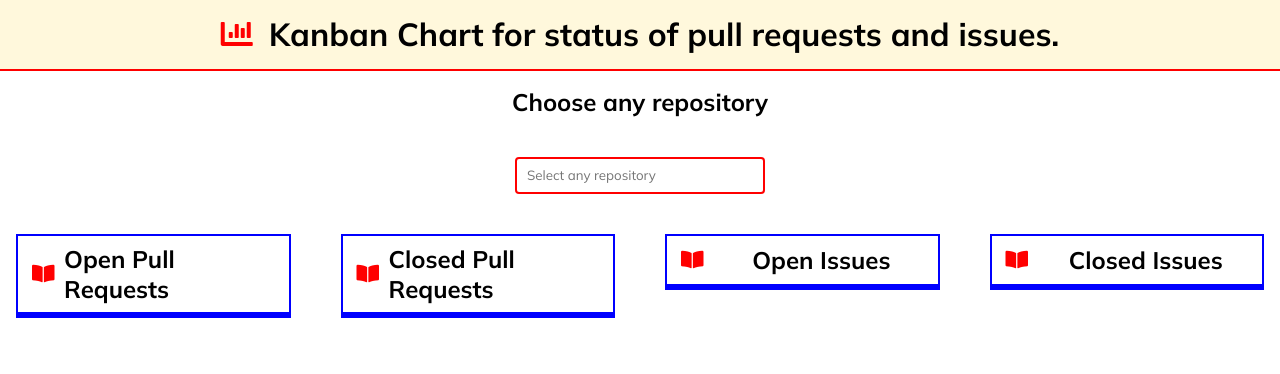
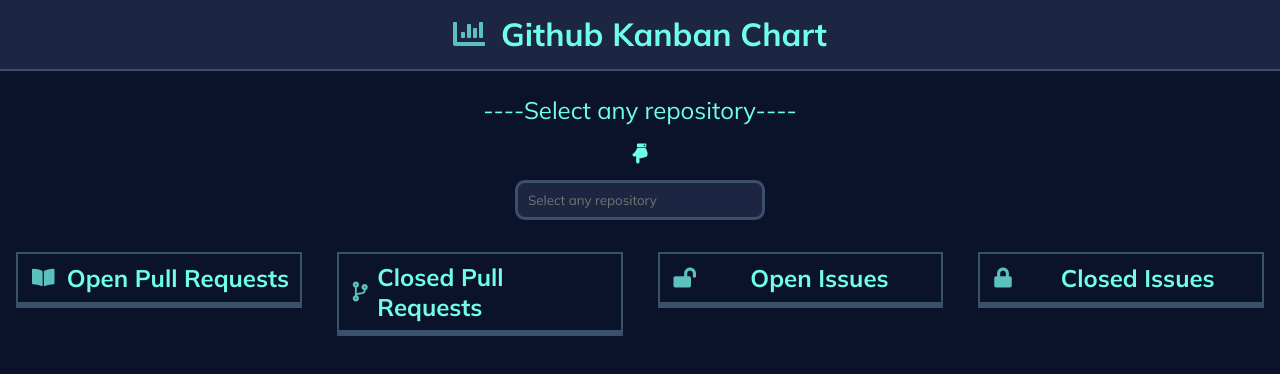
Before and after one commit to codescientist703/github-kanban, a website: page index.html in a window 1280 px wide. Drawn offline with Linux system fonts and the light colour scheme; no server answers.

Commit message:
made ui and color changes

```diff
--- a/index.css
+++ b/index.css
@@ -1,5 +1,12 @@
 @import url('https://fonts.googleapis.com/css2?family=Mulish:wght@400;500;600;700&display=swap');
 
+:root {
+  --bg-color: #0b132b;
+  --primary-color: #3a506b;
+  --secondary-color: #5bc0be;
+  --light-bg-color: #1c2541;
+  --font-color: #6fffe9;
+}
 * {
   box-sizing: border-box;
   outline: 0;
@@ -10,23 +17,47 @@
   scroll-behavior: smooth;
 }
 body {
-  background: rgba(255, 255, 255, 0.807);
+  background: var(--bg-color);
+  color: var(--font-color);
+}
+p,
+div {
+  color: var(--font-color);
+}
+
+h1,
+h2,
+h3 {
+  color: var(--font-color);
+}
+
+h1 {
+  font-size: 1.5rem;
+}
+h2 {
+  font-size: 1.3rem;
+}
+ul {
+  margin: 0;
+  padding: 0;
+  list-style: none;
 }
 .header {
   text-align: center;
   padding: 0.9rem;
-  background: cornsilk;
-  border-bottom: 2px solid red;
+  background: var(--light-bg-color);
+  border-bottom: 2px solid var(--primary-color);
+  margin-bottom: 1.5rem;
 }
 .main-icon {
   margin-right: 1rem;
-  color: red;
+  color: var(--secondary-color);
 }
-.content {
-  padding: 1rem;
-}
-.content .content-heading {
+
+.content-heading {
   text-align: center;
+  font-weight: 400;
+  margin-bottom: 1rem;
 }
 .container {
   display: grid;
@@ -35,7 +66,8 @@
     'two'
     'three'
     'four';
-  grid-column-gap: 50px;
+  grid-column-gap: 35px;
+  padding: 0rem 1rem;
 }
 .board-col1 {
   grid-area: one;
@@ -54,26 +86,28 @@
   align-items: center;
   justify-content: center;
   padding: 0.5rem;
-  border: 2px solid blue;
+  border: 2px solid var(--primary-color);
 }
 .board-content {
-  border: 2px solid blue;
+  border: 2px solid var(--primary-color);
 }
 .col-heading {
   margin-right: auto;
+  color: var(--font-color);
 }
 .col-icon {
   margin-right: auto;
   font-size: 20px;
   padding: 6px;
-  color: red;
+  color: var(--secondary-color);
   padding-right: 0.6rem;
 }
 .card {
   padding: 0.8rem;
   color: inherit;
-  background: lightblue;
-  margin: 0.4rem;
+  background: var(--light-bg-color);
+  margin: 0.5rem;
+  border-radius: 6px;
 }
 .card a {
   display: block;
@@ -92,26 +126,37 @@
   border-radius: 5px;
   margin: 0.3rem;
   padding: 0.4rem;
-  background: orange;
 }
 .card-footer {
   display: flex;
   justify-content: flex-end;
   align-items: center;
 }
+.card-users {
+  color: var(--secondary-color);
+}
+.card-time {
+  color: var(--secondary-color);
+}
 .repo-container {
   display: flex;
   justify-content: center;
   justify-self: center;
-  padding: 2.5rem;
+  margin-bottom: 2rem;
 }
-
+.hand-icon {
+  margin-bottom: 0.5rem;
+  font-size: 20px;
+  text-align: center;
+}
 input {
-  border: 2px solid red;
+  border: 3px solid var(--primary-color);
   width: 250px;
-  height: 37px;
-  border-radius: 4px;
+  height: 40px;
+  border-radius: 10px;
   padding: 10px;
+  color: var(--font-color);
+  background: var(--light-bg-color);
 }
 @media only screen and (min-width: 768px) {
   .container {
@@ -119,6 +164,12 @@
     grid-template-areas:
       'one two'
       'three four';
+  }
+  h1 {
+    font-size: 2em;
+  }
+  h2 {
+    font-size: 1.5em;
   }
 }
 
--- a/index.html
+++ b/index.html
@@ -17,12 +17,12 @@
   <body>
     <div class="header">
       <h1>
-        <i class="fas fa-chart-bar main-icon"></i>Kanban Chart for status of
-        pull requests and issues.
+        <i class="fas fa-chart-bar main-icon"></i>Github Kanban Chart
       </h1>
     </div>
     <div class="content">
-      <h2 class="content-heading">Choose any repository</h2>
+      <h2 class="content-heading">----Select any repository----</h2>
+      <div class="hand-icon"><i class="fas fa-hand-point-down hand-icon"></i></div>
       <div class="repo-container">
         <input
           list="repos"
@@ -44,7 +44,7 @@
         </div>
         <div class="board-col2">
           <div class="board-header">
-            <i class="fas fa-book-open col-icon"></i>
+            <i class="fas fa-code-branch col-icon"></i>
             <h2 class="col-heading" id="closed-pr-count">
               Closed Pull Requests
             </h2>
@@ -53,14 +53,14 @@
         </div>
         <div class="board-col3">
           <div class="board-header">
-            <i class="fas fa-book-open col-icon"></i>
+            <i class="fas fa-lock-open col-icon"></i>
             <h2 class="col-heading" id="open-issue-count">Open Issues</h2>
           </div>
           <div class="board-content" id="open-issue"></div>
         </div>
         <div class="board-col4">
           <div class="board-header">
-            <i class="fas fa-book-open col-icon"></i>
+            <i class="fas fa-lock col-icon"></i>
             <h2 class="col-heading" id="closed-issue-count">Closed Issues</h2>
           </div>
           <div class="board-content" id="closed-issue"></div>
--- a/index.js
+++ b/index.js
@@ -14,7 +14,7 @@
     console.log(error);
   });
 
-async function fetchGithub(url) {
+async function fetchGithub() {
   const response = await fetch(
     `https://api.github.com/search/issues?q=author%3A${config.user}+archived%3Afalse`
   );
```
